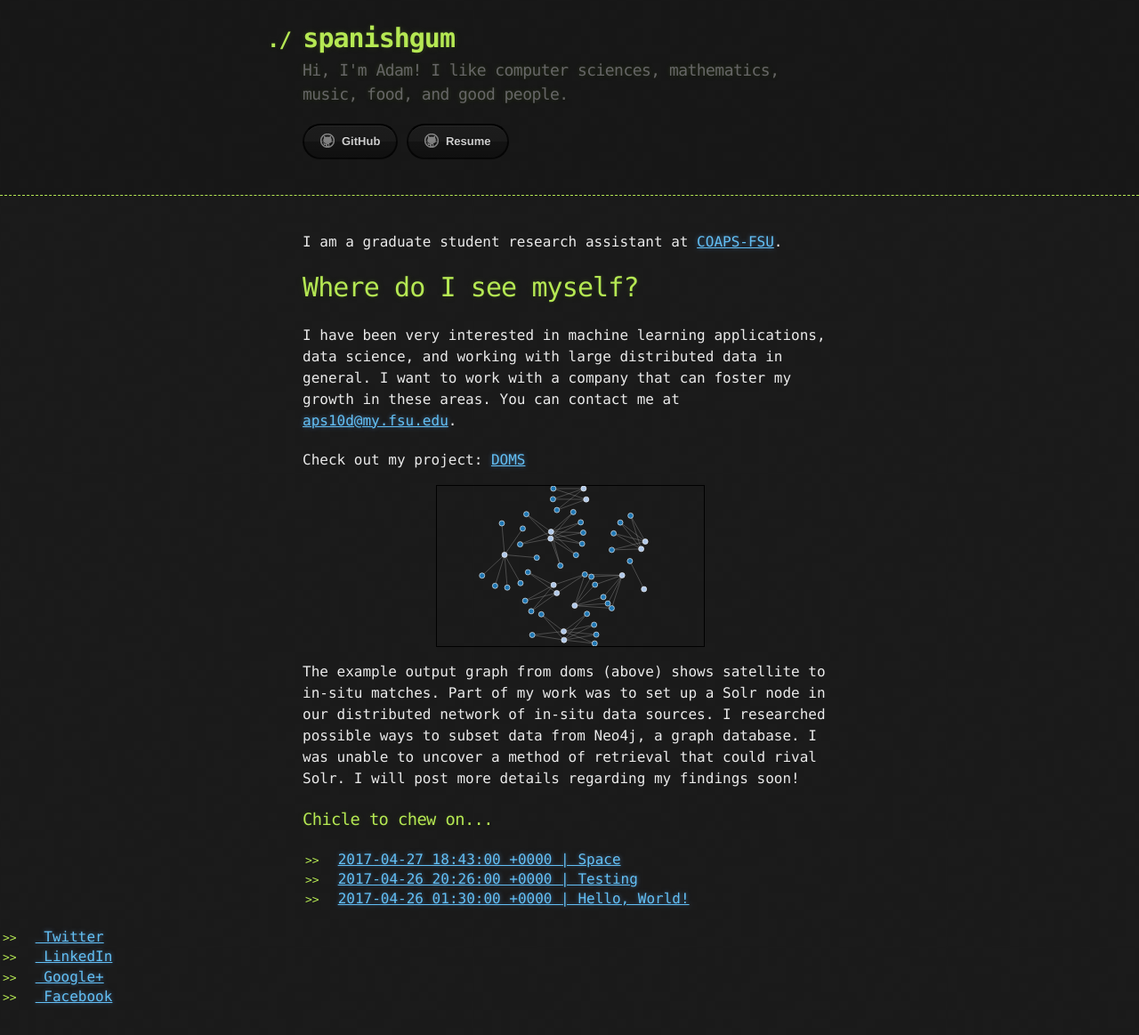
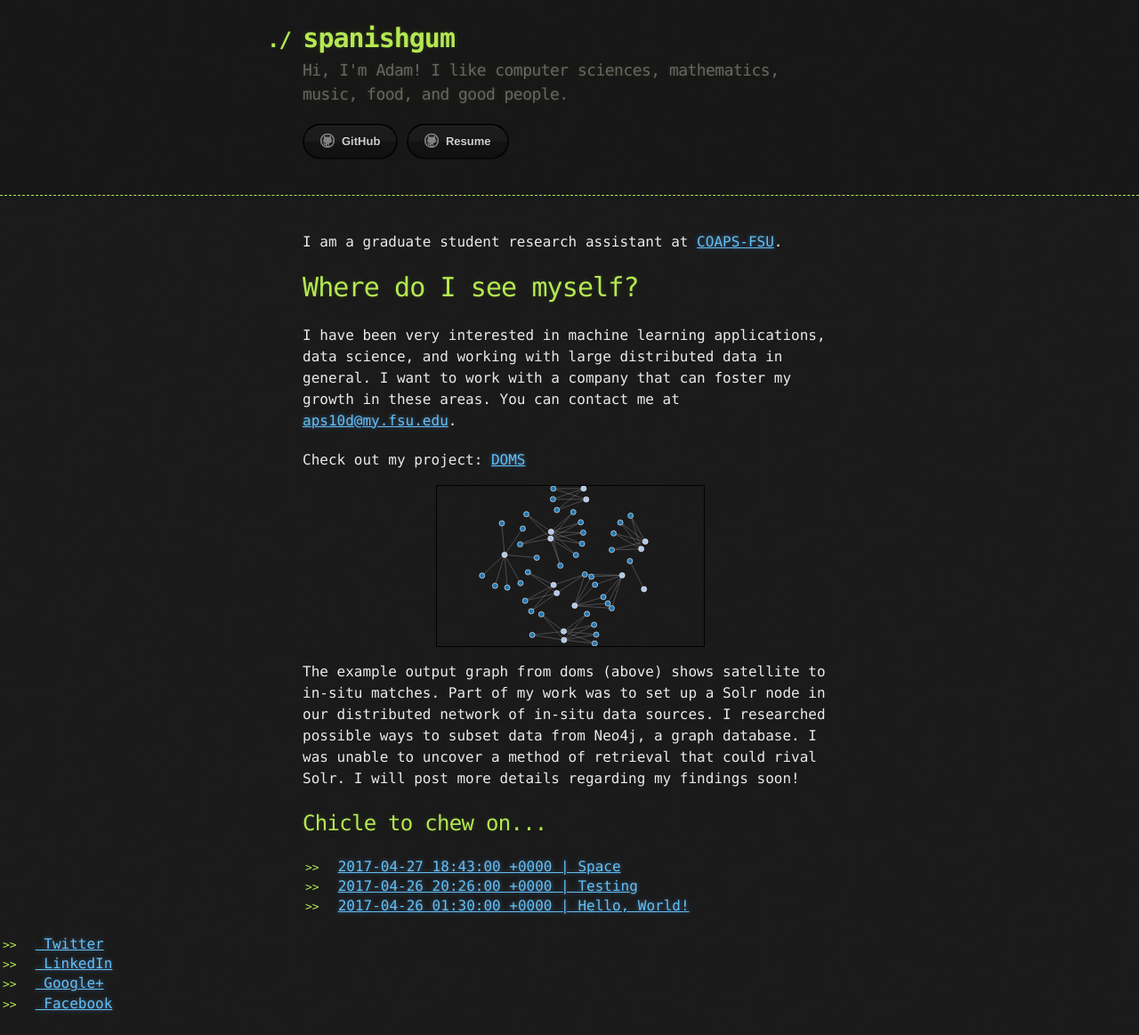
Before and after one commit to spanishgum/spanishgum.github.io, a Jekyll site: the page built from index.md, in a window 1280 px wide. Shown: the whole page at 89% size. Built offline with Jekyll 4.4.1, drawn with Linux system fonts in a browser that asks for light colours.

Commit message:
upgraded post heading from h3 to h2

```diff
--- a/_layouts/default.html
+++ b/_layouts/default.html
@@ -55,9 +55,9 @@
 
         <div class="container">
             <section>
-            <h3>
+            <h2>
                 Chicle to chew on...
-            </h3>
+            </h2>
             <ul>
             {% for post in site.posts %}
                 <li><a href="{{ post.url }}">{{ post.date }} | {{ post.title }}</a></li>
```
